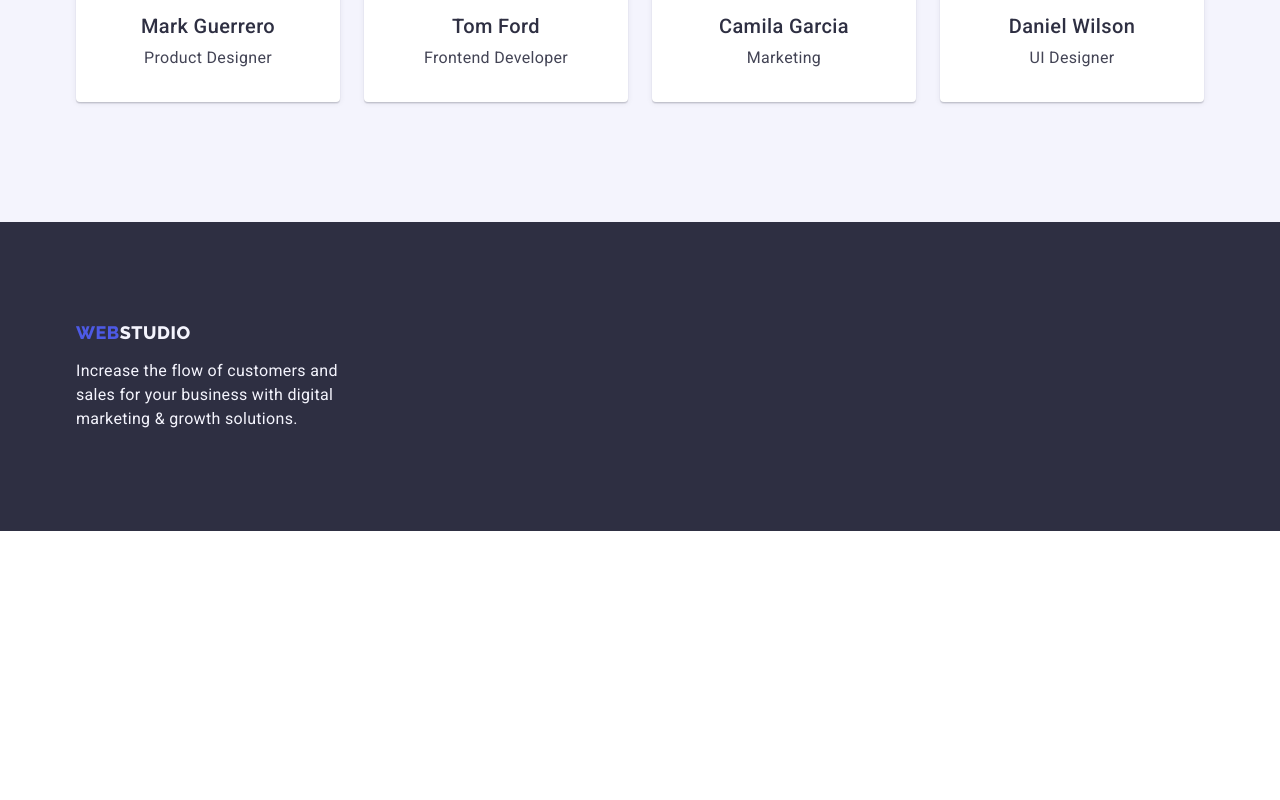
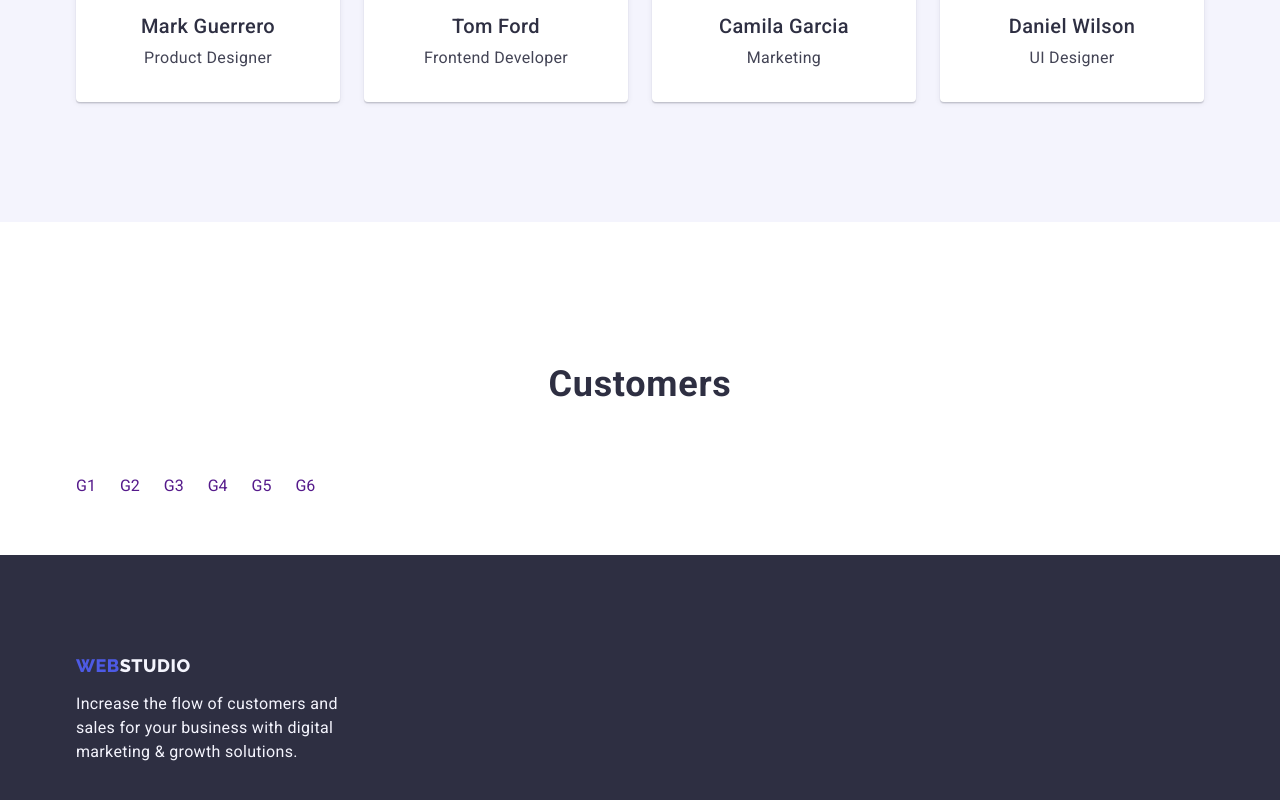
Before and after one commit to ira089/goit-markup-hw-04, a plain HTML site: page index.html in a window 1280 px wide. Shown: the part 2083-2883 px from the top of the page. Before the commit the page ends 2614 px from the top, so only its background shows below. Drawn offline with nearby package versions, Linux system fonts and the light colour scheme.

Commit message:
hwfourcom_first

```diff
--- a/css/styles.css
+++ b/css/styles.css
@@ -374,3 +374,15 @@ img {
   color: var(--white, #fff);
   border: 1px solid transparent;
 }
+/*========customers==================*/
+.customers {
+  margin-top: 143px;
+}
+.logo-customers {
+  /*padding-top: 64px;*/
+  display: inline-flex;
+  height: 77.88px;
+  align-items: flex-start;
+  gap: 24px;
+  flex-shrink: 0;
+}
--- a/index.html
+++ b/index.html
@@ -166,6 +166,31 @@
           </ul>
         </div>
       </section>
+      <section class="customers">
+        <div class="container">
+          <h2 class="title-two">Customers</h2>
+          <ul class="list logo-customers">
+            <li>
+              <a class="link" href="" target="_blank">G1</a>
+            </li>
+            <li>
+              <a class="link" href="" target="_blank">G2</a>
+            </li>
+            <li>
+              <a class="link" href="" target="_blank">G3</a>
+            </li>
+            <li>
+              <a class="link" href="" target="_blank">G4</a>
+            </li>
+            <li>
+              <a class="link" href="" target="_blank">G5</a>
+            </li>
+            <li>
+              <a class="link" href="" target="_blank">G6</a>
+            </li>
+          </ul>
+        </div>
+      </section>
     </main>
     <footer class="footer">
       <div class="container">
```
Also changed, not shown: images/icons.svg (added), images/symbol-defs.svg (deleted).
